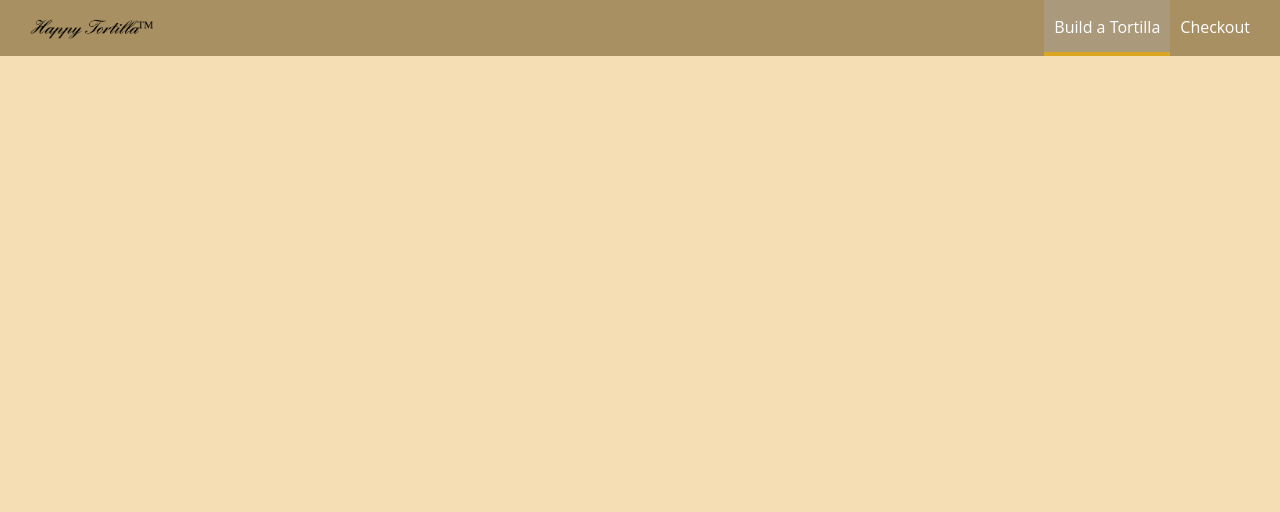
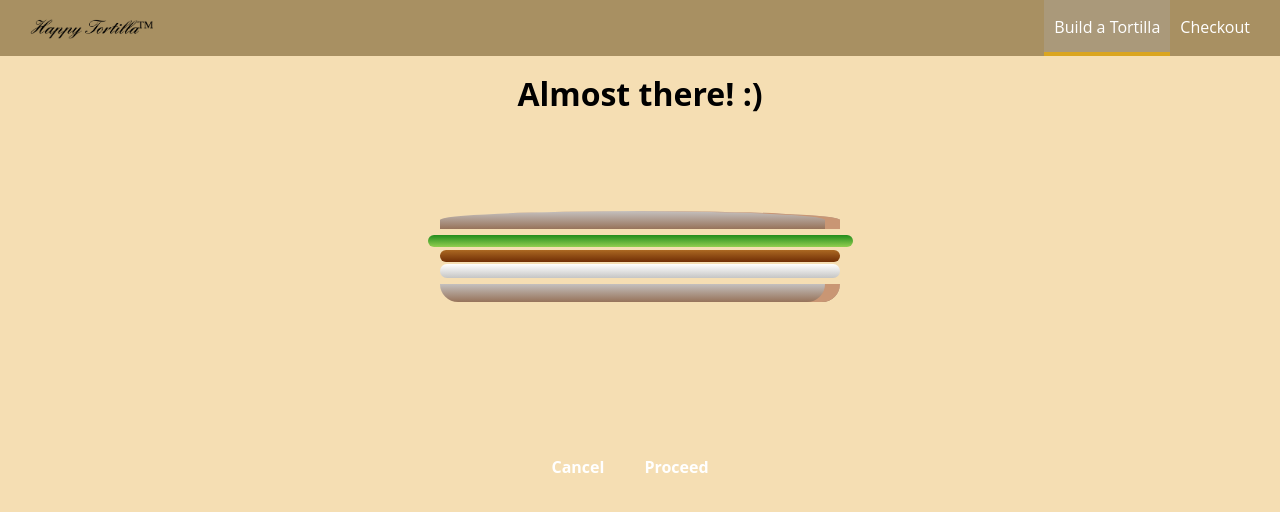
Before and after one commit to 777pretty/react-tf, a React app: page /checkout in a window 1280 px wide. Shown: the top 512 px of the page. Built offline with nearby package versions, Linux system fonts and the light colour scheme; the HTML template or start-up script is replaced by a standard one.

Commit message:
Add Switch

```diff
--- a/src/App.js
+++ b/src/App.js
@@ -1,5 +1,5 @@
 import React, { Component } from 'react';
-import { Route } from 'react-router-dom'
+import { Route, Switch } from 'react-router-dom';
 
 import Layout from './hoc/Layout/Layout';
 import TortillaBuilder from './containers/TortillaBuilder/TortillaBuilder';
@@ -10,8 +10,10 @@ class App extends Component {
     return (
       <div>
         <Layout>
-          <Route path="/checkout" Component={Checkout} />
-          <Route path="/" exact Component={TortillaBuilder} />
+          <Switch>
+            <Route path="/checkout" component={Checkout} />
+            <Route path="/" exact component={TortillaBuilder} />
+          </Switch>
         </Layout>
       </div>
     );
```
